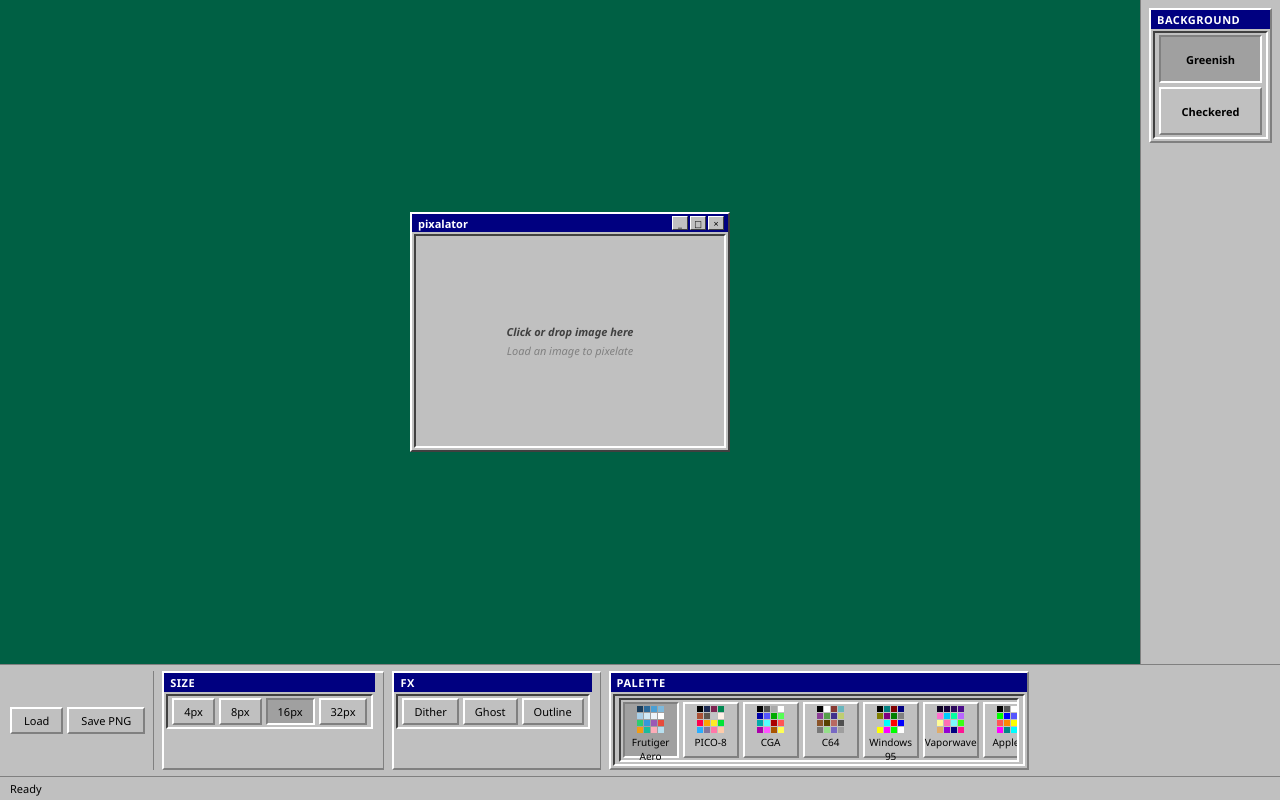
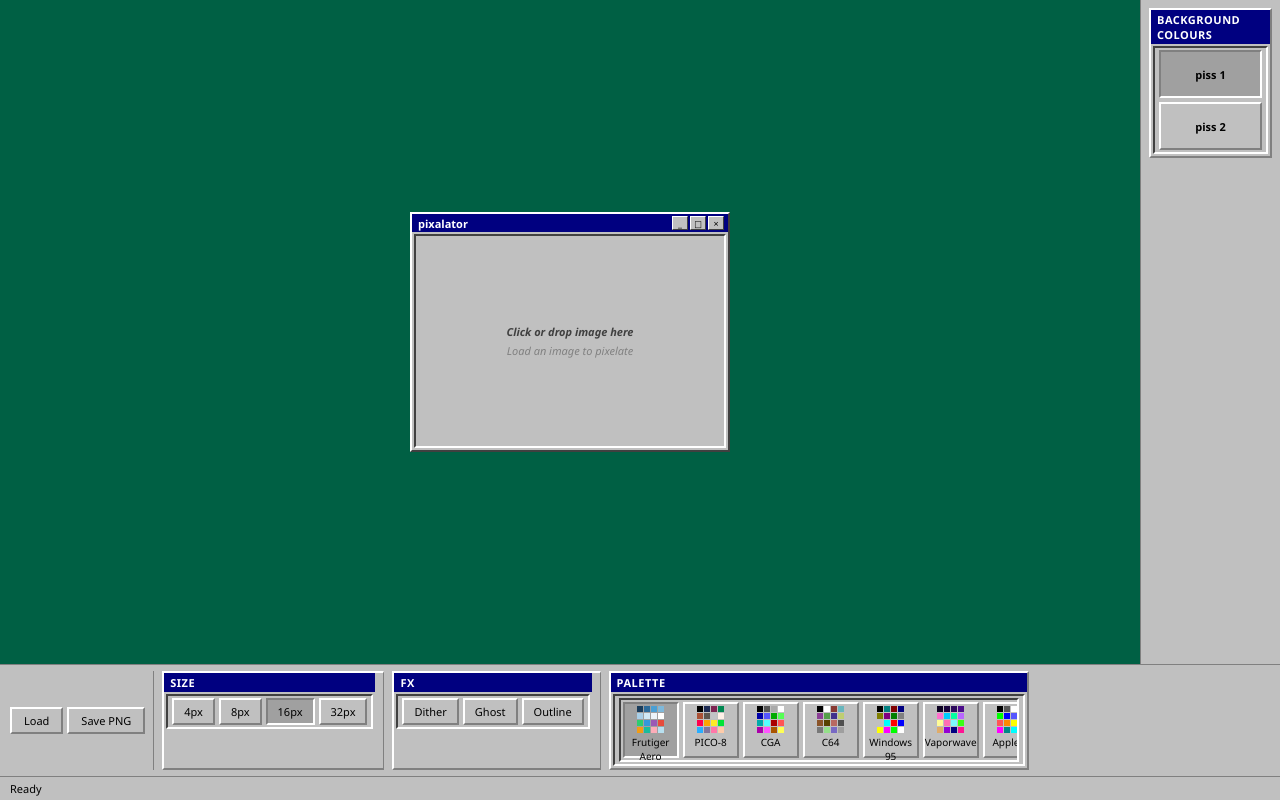
Before and after one commit to bombersaurus/Pixelator, a plain HTML site: page index.html in a window 1280 px wide. Drawn offline with Linux system fonts and the light colour scheme.

Commit message:
CHANGED colours

```diff
--- a/index.html
+++ b/index.html
@@ -368,10 +368,10 @@
 
 <div class="right-sidebar">
   <div class="dock-section titled-section bg-section">
-    <div class="title-bar">Background</div>
+    <div class="title-bar">Background colours</div>
     <div class="section-content">
-      <button class="toggle-btn bg-option pressed" data-bg="greenish">Greenish</button>
-      <button class="toggle-btn bg-option" data-bg="checkered">Checkered</button>
+      <button class="toggle-btn bg-option pressed" data-bg="greenish">piss 1</button>
+      <button class="toggle-btn bg-option" data-bg="checkered">piss 2</button>
     </div>
   </div>
 </div>
```
Also changed, not shown: 1 other file.
